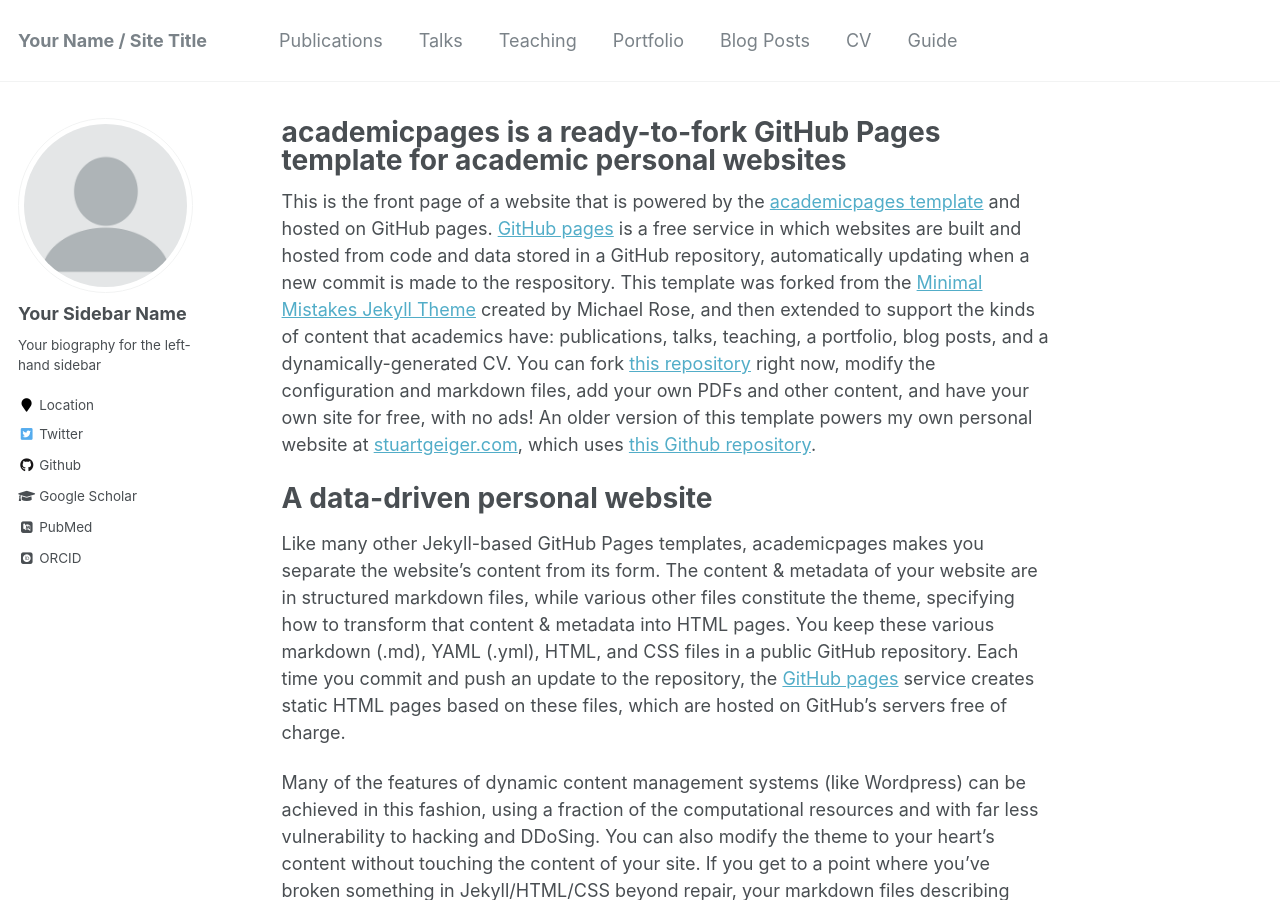
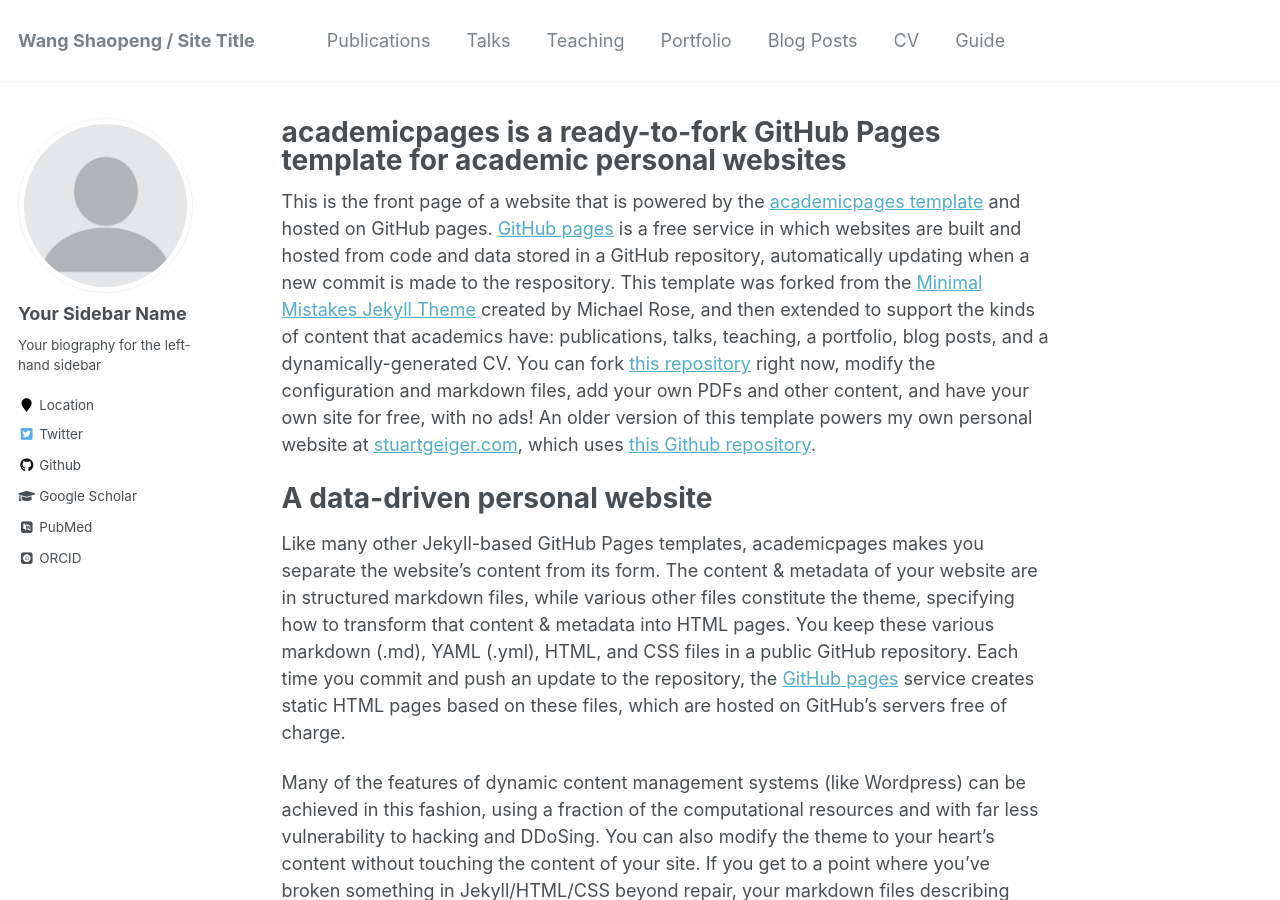
Before and after one commit to CharlesJames13586/CharlesJames13586.github.io, a Jekyll site: the page built from _pages/about.md, in a window 1280 px wide and 900 px high. Built offline with Jekyll 4.4.1, drawn with Linux system fonts in a browser that asks for light colours; some web fonts are replaced; some of the changed text lies outside the part shown.

Commit message:
Change Name

```diff
--- a/_config.yml
+++ b/_config.yml
@@ -7,11 +7,11 @@
 
 # Site Settings
 locale                   : "en-US"
-title                    : "Your Name / Site Title"
+title                    : "Wang Shaopeng / Site Title"
 title_separator          : "-"
-name                     : &name "Your Name"
+name                     : &name "Wang Shaopeng"
 description              : &description "personal description"
-url                      : https://academicpages.github.io # the base hostname & protocol for your site e.g. "https://mmistakes.github.io"
+url                      : https://charlesjames13586.github.io/ # the base hostname & protocol for your site e.g. "https://mmistakes.github.io"
 baseurl                  : "" # the subpath of your site, e.g. "/blog"
 repository               : "academicpages/academicpages.github.io"
 teaser                   :  # filename of teaser fallback teaser image placed in /images/, .e.g. "500x300.png"
```
